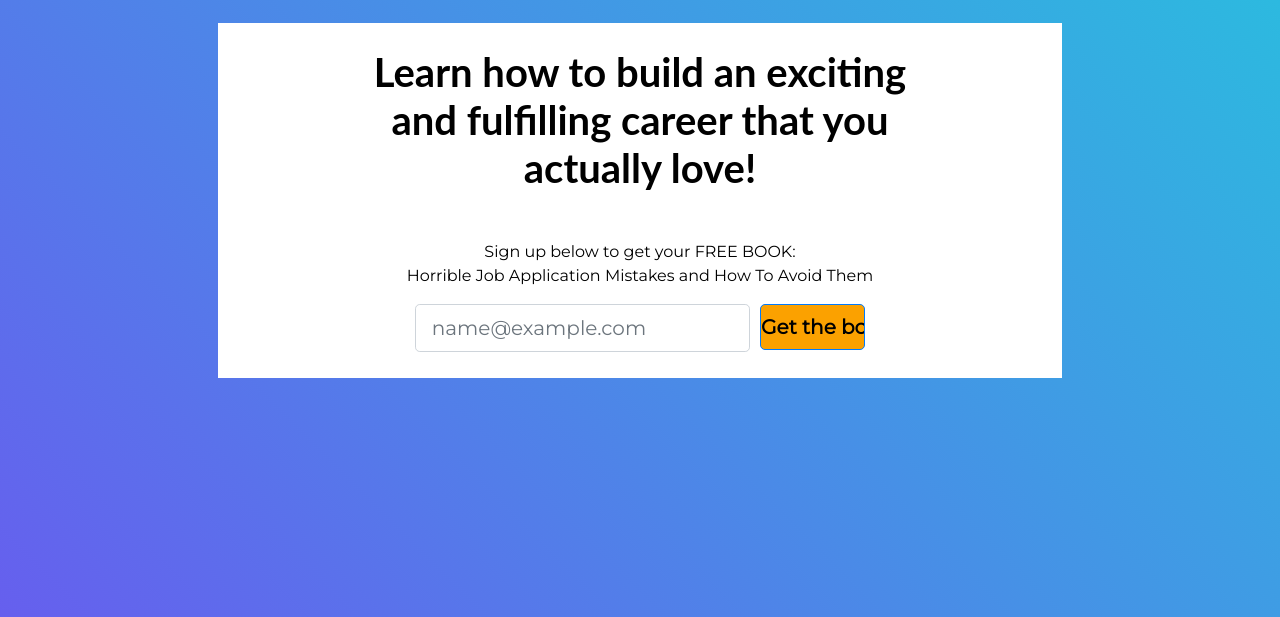
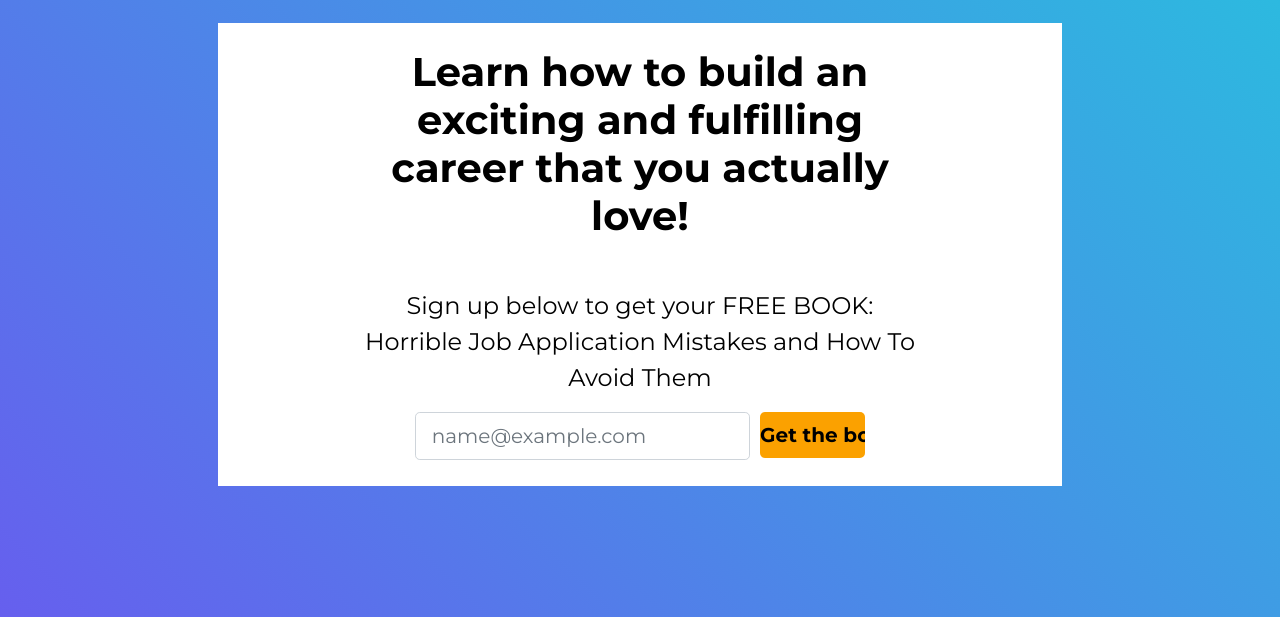
Before and after one commit to zacsky/dcp-v1, a plain HTML site: page test.html in a window 1280 px wide. Shown: the part 183-800 px from the top of the page. Drawn offline with Linux system fonts and the light colour scheme.

Commit message:
test page for boostrap usage

```diff
--- a/css/landing-page.css
+++ b/css/landing-page.css
@@ -1,5 +1,4 @@
 body {
-    font-family: 'Lato', 'Helvetica Neue', Helvetica, Arial, sans-serif;
     background: #665fee;
     background: -moz-linear-gradient(45deg, #665fee 0%, #27c2de 100%);
     background: -webkit-linear-gradient(45deg, #665fee 0%, #27c2de 100%);
@@ -19,7 +18,7 @@ body {
   h4,
   h5,
   h6 {
-    font-family: 'Lato', 'Helvetica Neue', Helvetica, Arial, sans-serif;
+    font-family: 'Montserrat', sans-serif;
     font-weight: 700;
   }
 
@@ -148,8 +147,14 @@ body {
     border-radius: 5px 5px 5px 5px;
     cursor: pointer;
     padding: 0;
+    border: 0;
   }
 
 .btn:hover {
     background: #007849  ;
   }
+
+  .description
+  {
+    font-size:24px;
+  }
--- a/test.html
+++ b/test.html
@@ -14,7 +14,7 @@
     <link href="vendor/bootstrap/css/bootstrap.min.css" rel="stylesheet">
 
     <!-- Custom fonts for this template -->
-    <link href="https://fonts.googleapis.com/css?family=Montserrat" rel="stylesheet">
+    <link href="https://fonts.googleapis.com/css?family=Montserrat:400,700" rel="stylesheet">
 
     <!-- Custom styles for this template -->
     <link href="css/landing-page.css" rel="stylesheet">
```
